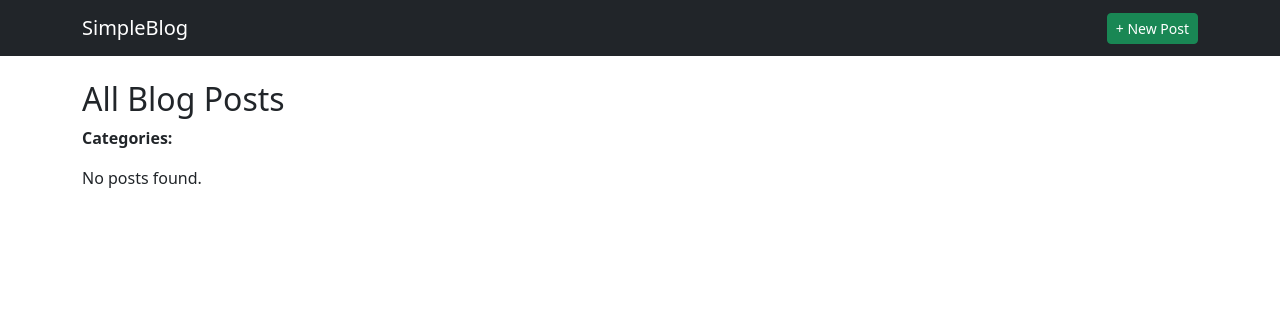
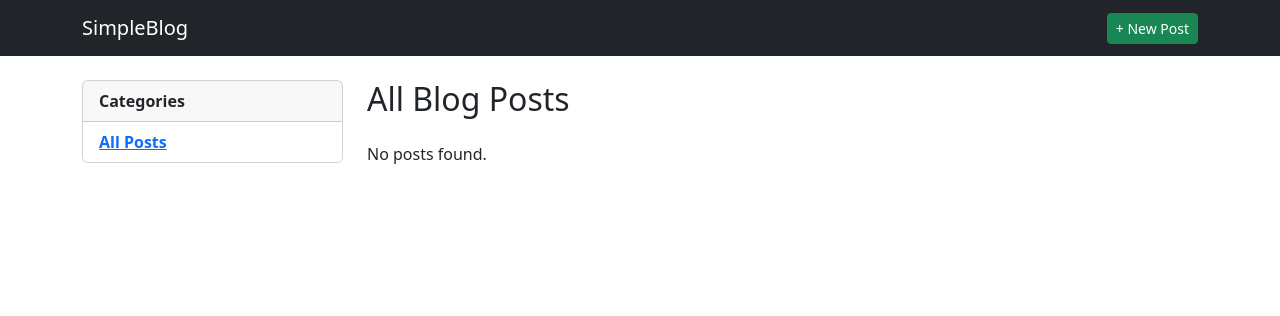
Before and after one commit to srivasanth291/django-blog-app, a Django app: page / in a window 1280 px wide. Shown: the top 316 px of the page. Run offline with Django 5.2, Linux system fonts and the light colour scheme; data that the repository does not hold is empty.

Commit message:
Add category slug support and admin-managed categories

```diff
--- a/blog/models.py
+++ b/blog/models.py
@@ -1,6 +1,5 @@
 from django.db import models
 from django.utils.text import slugify
-
 
 class Category(models.Model):
     name = models.CharField(max_length=100)
@@ -13,7 +12,6 @@ class Category(models.Model):
 
     def __str__(self):
         return self.name
-
 
 class BlogPost(models.Model):
     title = models.CharField(max_length=200)
--- a/blog/templates/blog/post_list.html
+++ b/blog/templates/blog/post_list.html
@@ -3,37 +3,65 @@
 
 {% block content %}
 
-<h2>
+<div class="row">
+
+  <!-- SIDEBAR -->
+  <div class="col-md-3">
+    <div class="card mb-4">
+      <div class="card-header fw-bold">
+        Categories
+      </div>
+      <ul class="list-group list-group-flush">
+        <li class="list-group-item">
+          <a href="{% url 'post_list' %}"
+             class="{% if not current_category %}fw-bold text-primary{% endif %}">
+            All Posts
+          </a>
+        </li>
+        {% for cat in categories %}
+          <li class="list-group-item">
+            <a href="{% url 'posts_by_category' cat.slug %}"
+               class="{% if current_category and current_category.id == cat.id %}fw-bold text-primary{% endif %}">
+              {{ cat.name }}
+            </a>
+          </li>
+        {% endfor %}
+      </ul>
+    </div>
+  </div>
+
+  <!-- MAIN CONTENT -->
+  <div class="col-md-9">
+
+    <h2 class="mb-4">
       {% if current_category %}
-    Posts in "{{ current_category.name }}"
+        {{ current_category.name }} Posts
       {% else %}
         All Blog Posts
       {% endif %}
     </h2>
 
-<div class="mb-3">
-  <strong>Categories:</strong>
-  {% for cat in categories %}
-    <a href="{% url 'posts_by_category' cat.slug %}" class="badge bg-info text-dark me-1">
-      {{ cat.name }}
-    </a>
-  {% endfor %}
-</div>
-
     <div class="row">
       {% for post in posts %}
-    <div class="col-md-4 mb-3">
-      <div class="card h-100">
+        <div class="col-md-6 col-lg-4 mb-4">
+          <div class="card h-100 shadow-sm">
             <div class="card-body">
-          <h5>
-            <a href="{% url 'post_detail' post.id %}">{{ post.title }}</a>
+              <h5 class="card-title">
+                <a href="{% url 'post_detail' post.id %}"
+                   class="text-decoration-none">
+                  {{ post.title }}
+                </a>
               </h5>
-          <p>{{ post.content|truncatewords:20 }}</p>
+              <p class="card-text">
+                {{ post.content|truncatewords:18 }}
+              </p>
             </div>
-        <div class="card-footer text-muted">
-          {{ post.author_name }} |
-          <span class="badge bg-secondary">{{ post.category.name }}</span> |
-          {{ post.created_at }}
+            <div class="card-footer text-muted small">
+              {{ post.author_name }} <br>
+              <span class="badge bg-secondary">
+                {{ post.category.name }}
+              </span>
+              · {{ post.created_at|date:"M d, Y" }}
             </div>
           </div>
         </div>
@@ -42,4 +70,57 @@
       {% endfor %}
     </div>
 
+    <!-- PAGINATION -->
+    {% if posts.has_other_pages %}
+    <nav>
+      <ul class="pagination justify-content-center">
+
+        {% if posts.has_previous %}
+          <li class="page-item">
+            <a class="page-link"
+               href="?page={{ posts.previous_page_number }}{% if query %}&q={{ query }}{% endif %}">
+              Previous
+            </a>
+          </li>
+        {% else %}
+          <li class="page-item disabled">
+            <span class="page-link">Previous</span>
+          </li>
+        {% endif %}
+
+        {% for num in posts.paginator.page_range %}
+          {% if posts.number == num %}
+            <li class="page-item active">
+              <span class="page-link">{{ num }}</span>
+            </li>
+          {% else %}
+            <li class="page-item">
+              <a class="page-link"
+                 href="?page={{ num }}{% if query %}&q={{ query }}{% endif %}">
+                {{ num }}
+              </a>
+            </li>
+          {% endif %}
+        {% endfor %}
+
+        {% if posts.has_next %}
+          <li class="page-item">
+            <a class="page-link"
+               href="?page={{ posts.next_page_number }}{% if query %}&q={{ query }}{% endif %}">
+              Next
+            </a>
+          </li>
+        {% else %}
+          <li class="page-item disabled">
+            <span class="page-link">Next</span>
+          </li>
+        {% endif %}
+
+      </ul>
+    </nav>
+    {% endif %}
+
+  </div>
+</div>
+
 {% endblock %}
--- a/blog/urls.py
+++ b/blog/urls.py
@@ -5,12 +5,13 @@ from .views import (
     post_create,
     post_update,
     post_delete,
-    posts_by_category
+    posts_by_category,
 )
 
 urlpatterns = [
     path('', post_list, name='post_list'),
     path('category/<slug:slug>/', posts_by_category, name='posts_by_category'),
+
     path('post/create/', post_create, name='post_create'),
     path('post/<int:id>/', post_detail, name='post_detail'),
     path('post/<int:id>/edit/', post_update, name='post_update'),
--- a/blog/views.py
+++ b/blog/views.py
@@ -4,51 +4,61 @@ from .forms import BlogPostForm
 from django.db.models import Q
 from django.core.paginator import Paginator
 
-
 def post_list(request):
     query = request.GET.get('q')
-    posts_queryset = BlogPost.objects.all().order_by('-created_at')
+    posts = BlogPost.objects.all().order_by('-created_at')
+    categories = Category.objects.all()
 
     if query:
-        posts_queryset = posts_queryset.filter(
+        posts = posts.filter(
             Q(title__icontains=query) |
             Q(content__icontains=query)
         )
 
-    paginator = Paginator(posts_queryset, 5)
+    paginator = Paginator(posts, 6)
     page_number = request.GET.get('page')
     posts = paginator.get_page(page_number)
 
+    return render(request, 'blog/post_list.html', {
+        'posts': posts,
+        'categories': categories,
+        'current_category': None,
+        'query': query
+    })
+
+
+
+def posts_by_category(request, slug):
+    current_category = get_object_or_404(Category, slug=slug)
+    query = request.GET.get('q')
+
+    posts = BlogPost.objects.filter(
+        category=current_category
+    ).order_by('-created_at')
+
+    if query:
+        posts = posts.filter(
+            Q(title__icontains=query) |
+            Q(content__icontains=query)
+        )
+
     categories = Category.objects.all()
+
+    paginator = Paginator(posts, 6)
+    page_number = request.GET.get('page')
+    posts = paginator.get_page(page_number)
 
     return render(request, 'blog/post_list.html', {
         'posts': posts,
-        'query': query,
-        'categories': categories
-    })
-
-
-def posts_by_category(request, slug):
-    category = get_object_or_404(Category, slug=slug)
-    posts_queryset = category.posts.all().order_by('-created_at')
-
-    paginator = Paginator(posts_queryset, 5)
-    page_number = request.GET.get('page')
-    posts = paginator.get_page(page_number)
-
-    categories = Category.objects.all()
-
-    return render(request, 'blog/post_list.html', {
-        'posts': posts,
-        'current_category': category,
-        'categories': categories
+        'categories': categories,
+        'current_category': current_category,
+        'query': query
     })
 
 
 def post_detail(request, id):
     post = get_object_or_404(BlogPost, id=id)
     return render(request, 'blog/post_detail.html', {'post': post})
-
 
 def post_create(request):
     if request.method == 'POST':
@@ -59,7 +69,6 @@ def post_create(request):
     else:
         form = BlogPostForm()
     return render(request, 'blog/post_form.html', {'form': form})
-
 
 def post_update(request, id):
     post = get_object_or_404(BlogPost, id=id)
@@ -72,10 +81,20 @@ def post_update(request, id):
         form = BlogPostForm(instance=post)
     return render(request, 'blog/post_form.html', {'form': form})
 
-
 def post_delete(request, id):
     post = get_object_or_404(BlogPost, id=id)
     if request.method == 'POST':
         post.delete()
         return redirect('post_list')
     return render(request, 'blog/post_confirm_delete.html', {'post': post})
+
+from .models import Category
+
+def category_posts(request, slug):
+    category = get_object_or_404(Category, slug=slug)
+    posts = BlogPost.objects.filter(category=category).order_by('-created_at')
+
+    return render(request, 'blog/post_list.html', {
+        'posts': posts,
+        'category': category
+    })
```
Lines whose indentation alone changed are shown as unchanged.
